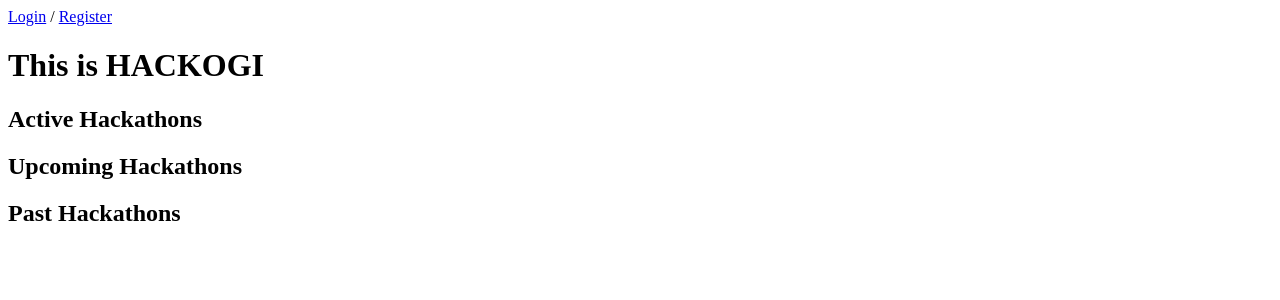
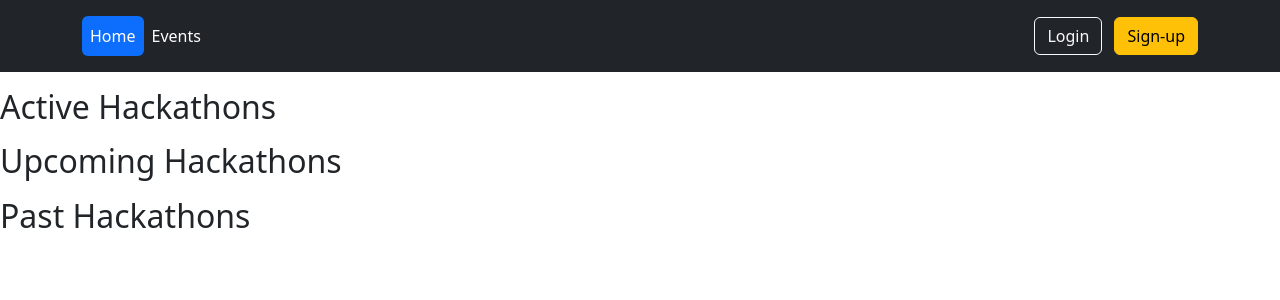
Before and after one commit to rahmonov/hackogi, a Django app: page / in a window 1280 px wide. Shown: the top 300 px of the page. Run offline with Django 5.2, Linux system fonts and the light colour scheme; data that the repository does not hold is empty.

Commit message:
templates and styles

```diff
--- a/accounts/templates/accounts/login.html
+++ b/accounts/templates/accounts/login.html
@@ -1,5 +1,8 @@
-{% include "header.html" %}
+{% extends "base.html" %}
 
+{% block title %} Login Page {% endblock title %}
+
+{% block content %}
     <form method="post">
         {% csrf_token %}
         {% if form.non_field_errors %}
@@ -24,3 +27,4 @@
         {% endfor %}
         <button type="submit">Login</button>
     </form>
+{% endblock content %}
--- a/accounts/templates/accounts/register.html
+++ b/accounts/templates/accounts/register.html
@@ -1,5 +1,8 @@
-{% include "header.html" %}
+{% extends "base.html" %}
 
+{% block title %} Register Page {% endblock title %}
+
+{% block content %}
     <h1>Signup</h1>
     <form method="POST">
         {% csrf_token %}
@@ -7,3 +10,4 @@
         <button type="submit">Signup</button>
         <a href="{% url 'accounts:login' %}">Already have account?</a>
     </form>
+{% endblock content %}
--- /dev/null
+++ b/events/urls.py
@@ -0,0 +1,8 @@
+from django.urls import path
+
+from events.views import EventDetailView
+
+app_name = "events"
+urlpatterns = [
+    path("<int:event_id>/", EventDetailView.as_view(), name="event-detail"),
+]
--- a/hackogi/urls.py
+++ b/hackogi/urls.py
@@ -5,6 +5,7 @@ from hackogi.views import home_page
 
 urlpatterns = [
     path("", home_page, name="home"),
+    path("events/", include("events.urls", namespace="events")),
     path("accounts/", include("accounts.urls", namespace="accounts")),
     path('admin/', admin.site.urls),
 ]
--- /dev/null
+++ b/templates/base.html
@@ -0,0 +1,14 @@
+<!DOCTYPE html>
+<html>
+    <head>
+        <title>{% block title %}{% endblock title %}</title>
+        <link href="https://cdn.jsdelivr.net/npm/bootstrap@5.3.3/dist/css/bootstrap.min.css" rel="stylesheet" integrity="sha384-QWTKZyjpPEjISv5WaRU9OFeRpok6YctnYmDr5pNlyT2bRjXh0JMhjY6hW+ALEwIH" crossorigin="anonymous">
+    </head>
+
+    <body>
+        {% include "header.html" %}
+        {% block content %}{% endblock content %}
+    </body>
+
+    <script src="https://cdn.jsdelivr.net/npm/bootstrap@5.3.3/dist/js/bootstrap.bundle.min.js" integrity="sha384-YvpcrYf0tY3lHB60NNkmXc5s9fDVZLESaAA55NDzOxhy9GkcIdslK1eN7N6jIeHz" crossorigin="anonymous"></script>
+</html>
--- a/templates/header.html
+++ b/templates/header.html
@@ -1,3 +1,27 @@
+<header class="p-3 text-bg-dark">
+    <div class="container">
+        <div class="d-flex flex-wrap align-items-center justify-content-center justify-content-lg-start">
+            <ul class="nav col-12 col-lg-auto me-lg-auto mb-2 justify-content-center mb-md-0 nav-pills">
+                <li class="nav-item">
+                    <a href="{% url 'home' %}" class="nav-link px-2 text-white {% if request.path == '/' %}active {% endif %}">Home</a>
+                </li>
+                <li>
+                    <a href="#" class="nav-link px-2 text-white">Events</a>
+                </li>
+            </ul>
+
+            <div class="text-end">
+                {% if user.is_authenticated %}
+                    <a href="{% url 'accounts:logout-view' %}"><button type="button" class="btn btn-outline-danger me-2">Logout</button></a>
+                {% else %}
+                    <a href="{% url 'accounts:login' %}"><button type="button" class="btn btn-outline-light me-2">Login</button></a>
+                {% endif %}
+                <a href="{% url 'accounts:register' %}"><button type="button" class="btn btn-warning">Sign-up</button></a>
+            </div>
+        </div>
+    </div>
+</header>
+<!--
     {% if user.is_authenticated %}
     <a href="{% url 'accounts:logout-view' %}">LogOut</a>
     {% else %}
@@ -5,3 +29,4 @@
     {% endif %}
 
     / <a href="{% url 'accounts:register' %}">Register</a>
+-->
--- a/templates/home.html
+++ b/templates/home.html
@@ -1,12 +1,7 @@
-<html>
+{% extends 'base.html' %}
+    {% block title %} Home Page {% endblock title %}
 
-<head>
-    <title>This is the home page</title>
-</head>
-
-<body>
-        {% include "header.html" %}
-    <h1>This is HACKOGI</h1>
+    {% block content %}
 
     <p>
     <h2> Active Hackathons </h2>
@@ -41,6 +36,4 @@
     {% endfor %}
     </p>
 
-</body>
-
-</html>
+{% endblock %}
```
Also changed, not shown: events/templates/events/event_detail.html (added, +7 -0 lines), events/views.py (+13 -1 lines). Lines whose indentation alone changed are shown as unchanged.
